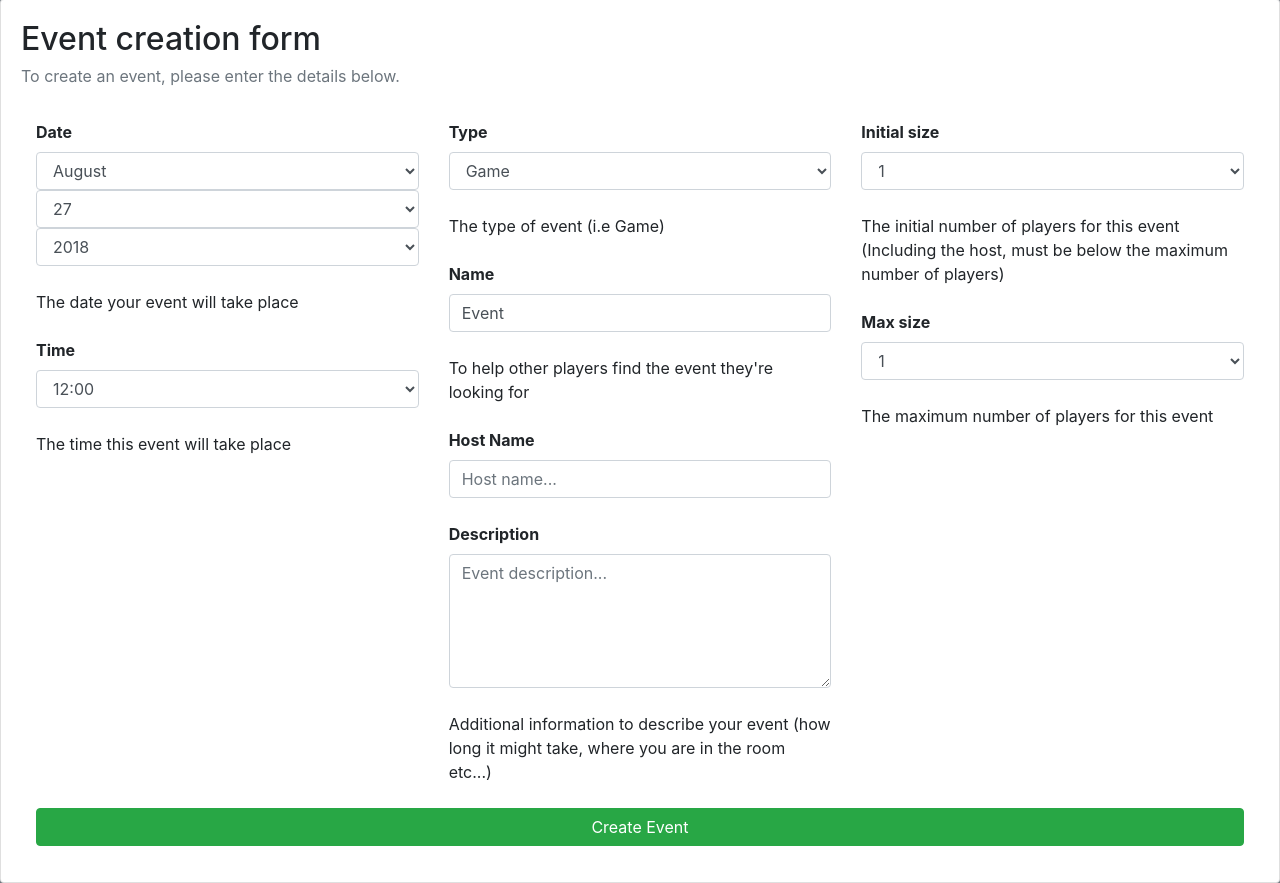
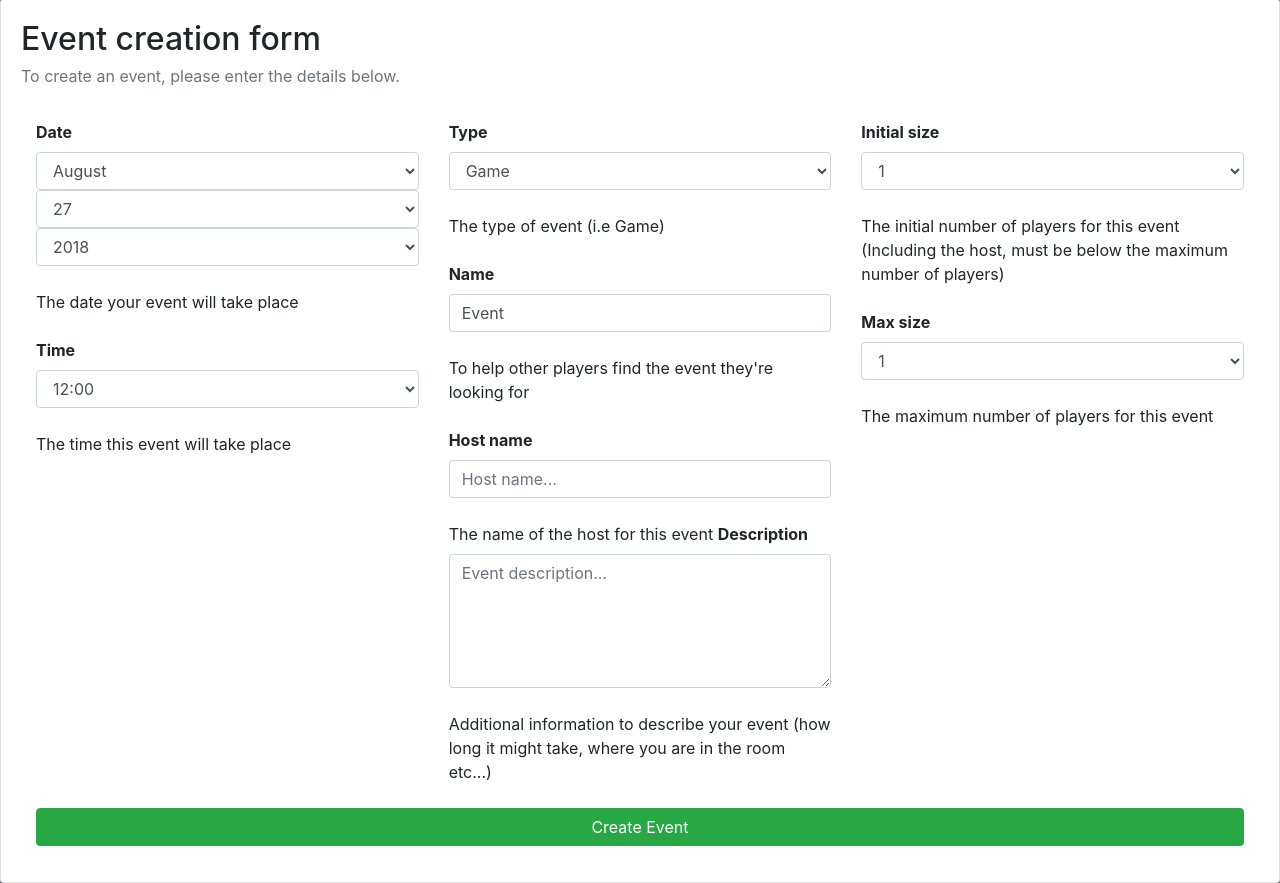
Before and after one commit to GuildHouseGames/livelobby, a Django app: page /create/ in a window 1280 px wide. Shown: the part 81-964 px from the top of the page. Run offline with Django 3.2, Linux system fonts and the light colour scheme; some libraries are stand-ins or nearby versions.

Commit message:
Move host creation into event model

```diff
--- a/events/forms.py
+++ b/events/forms.py
@@ -38,10 +38,15 @@ class CreateEventForm(forms.ModelForm):
         widget=forms.Select(attrs={'class': 'form-control'})
     )
 
-    host = forms.CharField(label='Host Name', max_length=75, widget=forms.TextInput(attrs={'class': 'form-control',' placeholder': 'Host name...'}))
+    host_name = forms.CharField(
+        help_text='The name of the host for this event',
+        max_length=75,
+        widget=forms.TextInput(attrs={'class': 'form-control',' placeholder': 'Host name...'})
+    )
+
     class Meta:
         model = Event
-        fields = ('name', 'description', 'date', 'time', 'max_size', 'initial_size', 'type')
+        fields = ('name', 'description', 'date', 'time', 'max_size', 'initial_size','host_name', 'type')
         widgets = {
             'name': forms.TextInput(
                 attrs={ 'class':'form-control',
@@ -56,5 +61,4 @@ class CreateEventForm(forms.ModelForm):
             'name': 'To help other players find the event they\'re looking for',
             'description': 'Additional information to describe your event (how long it might take, where you are in the room etc...)',
             'type': 'The type of event (i.e Game)',
-            'host': 'The name of the host for this event'
         }
--- a/events/models.py
+++ b/events/models.py
@@ -15,7 +15,8 @@ class Event(models.Model):
     time = models.TimeField(db_index=True, null=True)
     location = models.CharField(max_length=75, default='Guild')
     description = models.CharField(max_length=300, null=True, blank=True)
-    initial_size = models.PositiveSmallIntegerField(default=0)
+    initial_size = models.PositiveSmallIntegerField(default=1)
+    host_name = models.CharField(max_length=75, default='Participant')
     max_size = models.PositiveSmallIntegerField(default=4)
     type = models.CharField(max_length=25,choices=TYPE_CHOICES,default="GAME")
 
@@ -42,6 +43,8 @@ class Event(models.Model):
     def save(self, *args,**kwargs):
         self.clean()
         super(Event, self).save(*args, **kwargs)
+        # Create the event with a host participant
+        Participant.objects.create(name=self.host_name, event=self,type='HOST')
 
     def __str__(self):
         return self.name
@@ -61,7 +64,7 @@ class Participant(models.Model):
         joined_players = Participant.objects.filter(event=self.event)
         # Compare the players who have joined this event (excluding the host)
         # combined with those who were already in the event, with the max size
-        if (joined_players.count() + self.event.initial_size >= self.event.max_size):
+        if (joined_players.count() + self.event.initial_size-1 >= self.event.max_size):
             raise ValidationError("Unfortunately the event is full")
 
     def save(self,*args,**kwargs):
--- a/events/templates/events/create_event.html
+++ b/events/templates/events/create_event.html
@@ -63,9 +63,9 @@
                   <br/><br/>
 
                   <!-- Host -->
-                  <label class="font-weight-bold">{{ form.host.label }}</label>
-                  {% if form.host.errors %}{% for error in form.host.errors %}<p class="font-italic text-danger"><strong>{{ error|escape }}</strong></p>{% endfor %}{% endif %}</br>
-                  {{ form.host }}<br/>{{ form.host.help_text|safe }}
+                  <label class="font-weight-bold">{{ form.host_name.label }}</label>
+                  {% if form.host_name.errors %}{% for error in form.host_name.errors %}<p class="font-italic text-danger"><strong>{{ error|escape }}</strong></p>{% endfor %}{% endif %}</br>
+                  {{ form.host_name }}<br/>{{ form.host_name.help_text|safe }}
 
                   <!-- Description -->
                   <label class="font-weight-bold">{{ form.description.label }}</label>
--- a/events/tests.py
+++ b/events/tests.py
@@ -18,12 +18,12 @@ class ParticipantTest(TestCase):
     def test_participants_can_join_open_events(self):
         max_size = 5
         # Participants can join whenever theres a spot free no matter what the initial size is
-        for initial_size in range(max_size):
+        for initial_size in range(1,max_size):
             event = Event.objects.create(initial_size=initial_size, max_size=max_size,time=self.time.time(), date=self.time.date())
             available_spots = max_size - initial_size
             for _ in range(available_spots):
                 Participant.objects.create(event=event)
-            self.assertEqual(available_spots, Participant.objects.filter(event=event).count())
+            self.assertEqual(available_spots, Participant.objects.filter(event=event, type='ATTENDEE').count())
             event.delete()
 
     def test_participants_cannot_join_full_events(self):
--- a/events/views.py
+++ b/events/views.py
@@ -74,14 +74,7 @@ class CreateEventView(CreateView):
     def post(self, request):
         form = CreateEventForm(request.POST)
         if (form.is_valid()):
-            new_event = form.save(commit=True)
-
-            # Create a new participant, who will be hosting this event
-            host = Participant()
-            host.name = request.POST['host']
-            host.event = new_event
-            host.type = "HOST"
-            host.save()
+            form.save(commit=True)
             return HttpResponseRedirect('/events')
         else:
             return render(request, 'events/create_event.html', {'form': form})
```
Also changed, not shown: events/migrations/0006_auto_20180924_1643.py (added).
